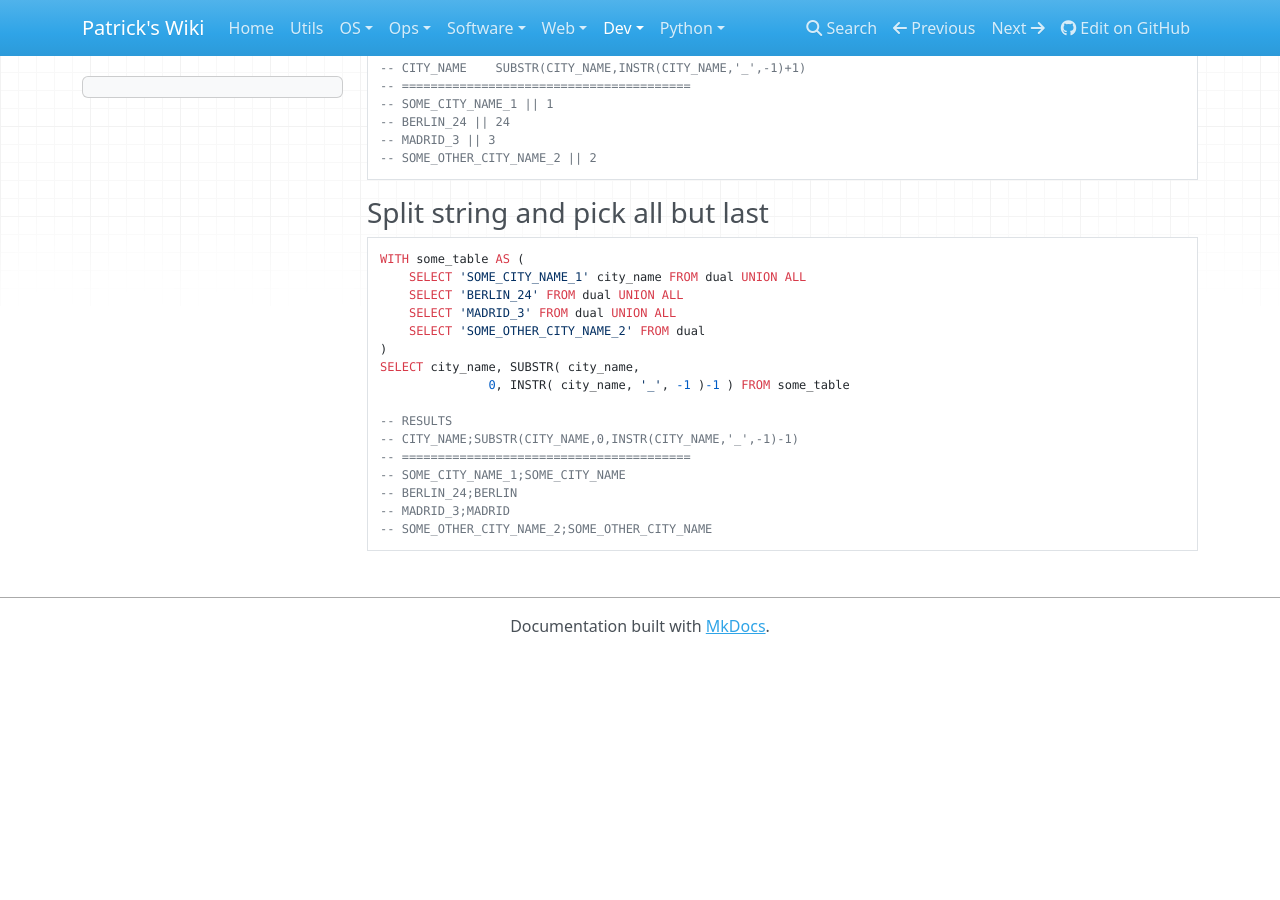
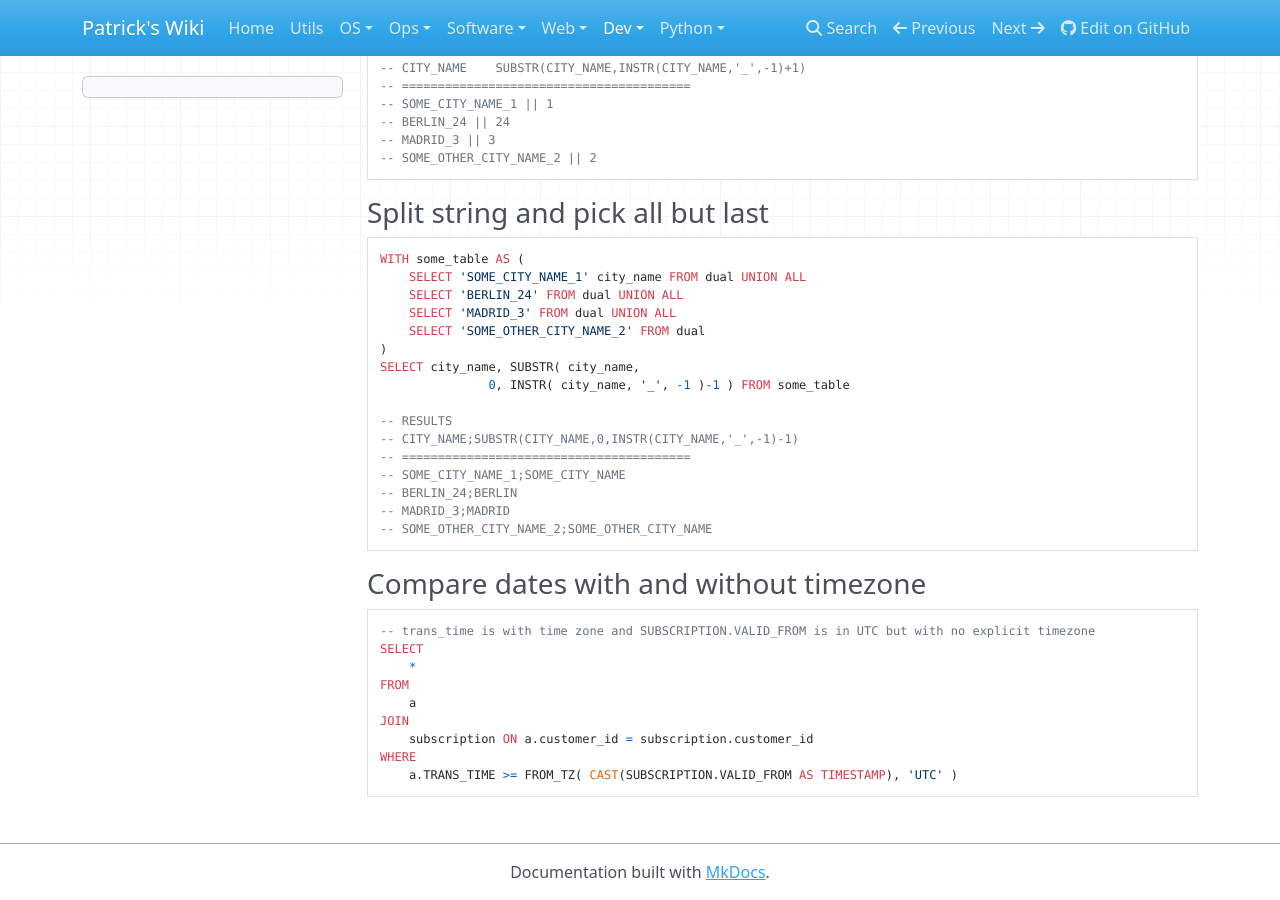
Before and after one commit to patsancu/wiki, an MkDocs documentation site: the page built from docs/dev/DB/Oracle/Snippets.md, in a window 1280 px wide and 900 px high, scrolled down 2069 px. Built offline with MkDocs 1.6.1, drawn with Linux system fonts in a browser that asks for light colours; nearby versions of some CDN libraries; before the commit the page ends 2723 px from its top, so only the background shows below that.

Commit message:
Oracle SQL: Compare dates with and without timezone

````diff
--- a/docs/dev/DB/Oracle/Snippets.md
+++ b/docs/dev/DB/Oracle/Snippets.md
@@ -131,3 +131,17 @@ SELECT city_name, SUBSTR( city_name,
 -- MADRID_3;MADRID
 -- SOME_OTHER_CITY_NAME_2;SOME_OTHER_CITY_NAME
 ```
+
+### Compare dates with and without timezone
+
+```sql
+-- trans_time is with time zone and SUBSCRIPTION.VALID_FROM is in UTC but with no explicit timezone
+SELECT
+    *
+FROM
+    a
+JOIN
+    subscription ON a.customer_id = subscription.customer_id
+WHERE
+    a.TRANS_TIME >=	FROM_TZ( CAST(SUBSCRIPTION.VALID_FROM AS TIMESTAMP), 'UTC' )
+```
````
